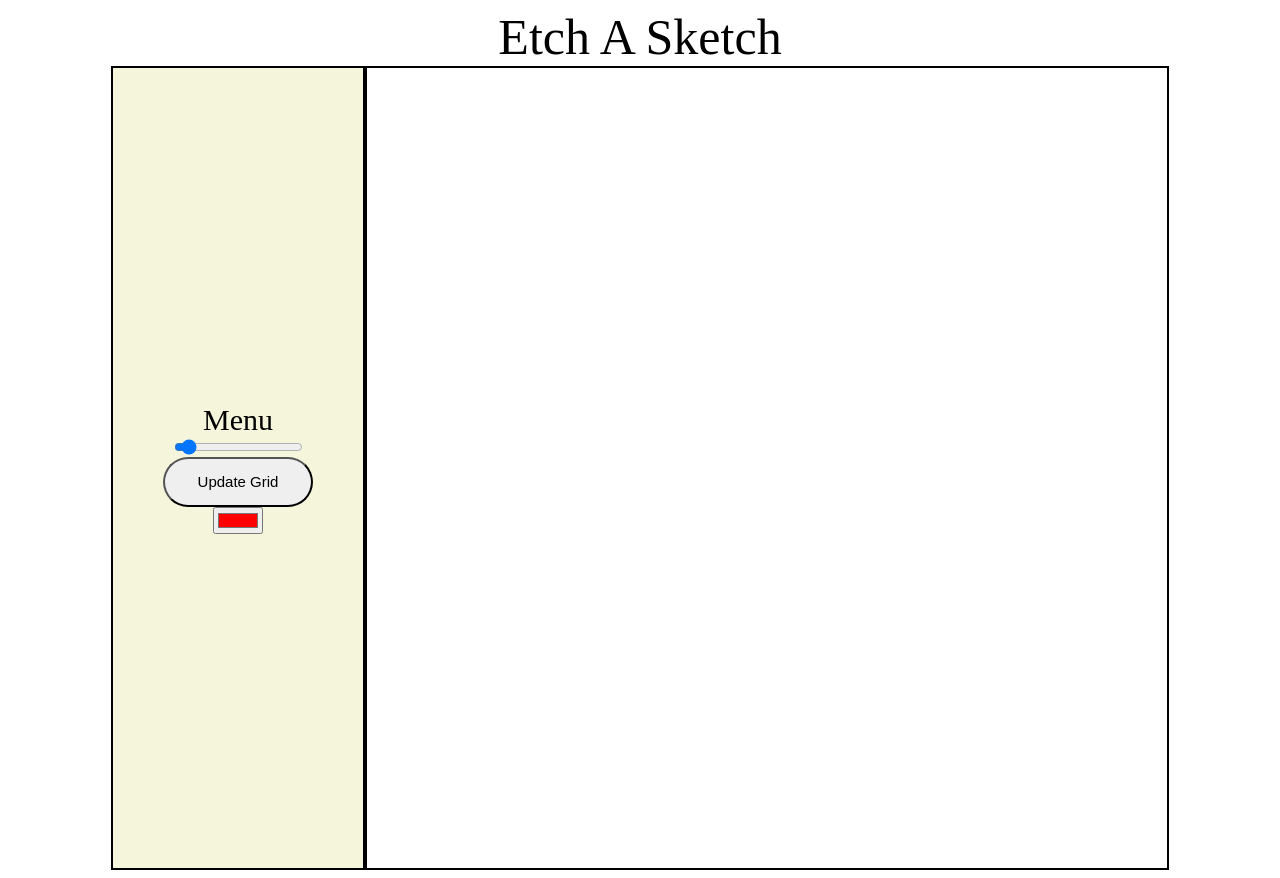
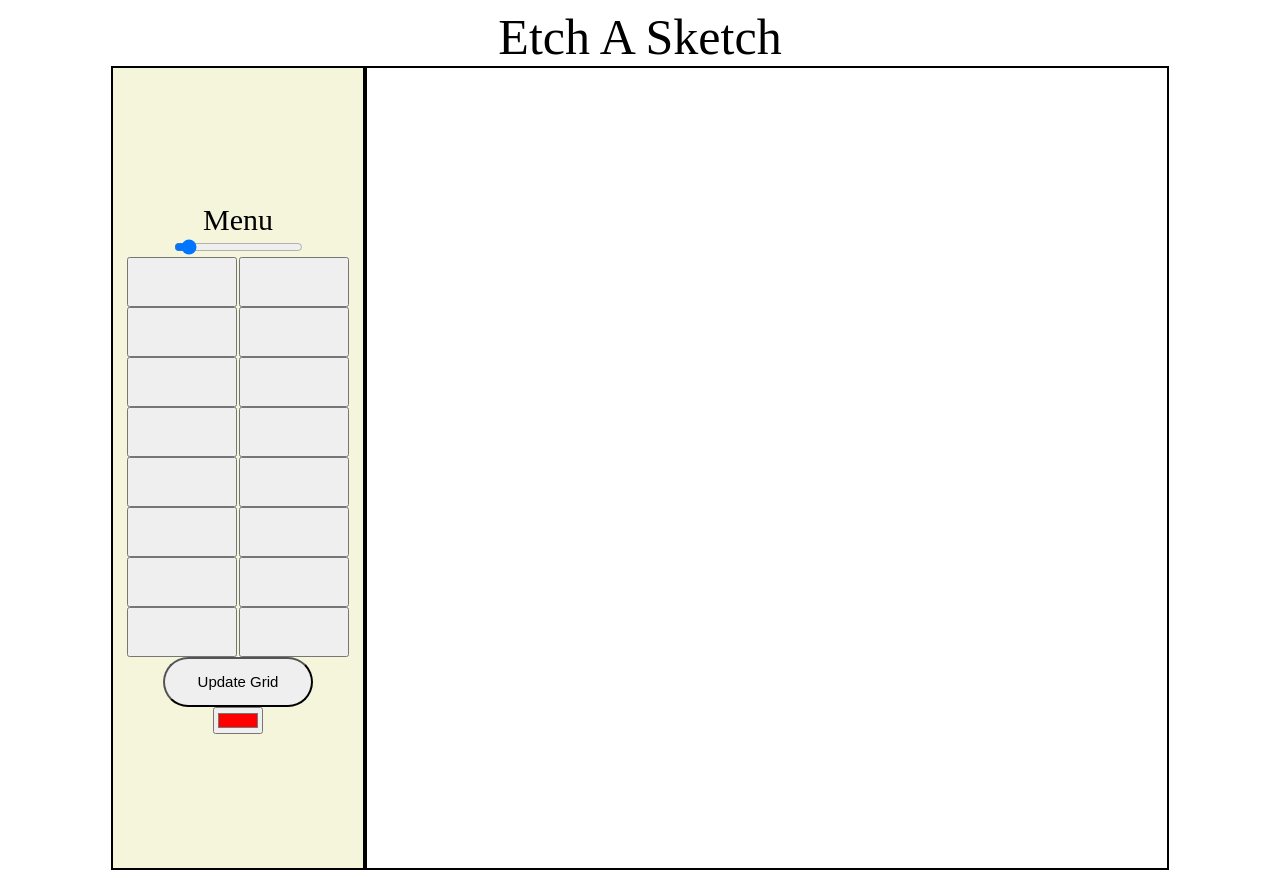
Before and after one commit to zjaytumamaop/etch-a-sketch, a plain HTML site: page index.html in a window 1280 px wide. Drawn offline with Linux system fonts and the light colour scheme.

Commit message:
scarped the color wheel and having a set 16 colors to choose from

```diff
--- a/index.html
+++ b/index.html
@@ -15,6 +15,24 @@
         <div class="menu">
             <div class="menuTitle">Menu</div>
             <input type='range' min="10" max="100"value='16'class='slider' id="slider">
+            <div class="colorPicker">
+                <button class="color" id="red"></button>
+                <button class="color" id="red"></button>
+                <button class="color" id="red"></button>
+                <button class="color" id="red"></button>
+                <button class="color" id="red"></button>
+                <button class="color" id="red"></button>
+                <button class="color" id="red"></button>
+                <button class="color" id="red"></button>
+                <button class="color" id="red"></button>
+                <button class="color" id="red"></button>
+                <button class="color" id="red"></button>
+                <button class="color" id="red"></button>
+                <button class="color" id="red"></button>
+                <button class="color" id="red"></button>
+                <button class="color" id="red"></button>
+                <button class="color" id="red"></button>
+            </div>
             <div class='gridNumber' id="buttonNum"></div>
             <button class='updateGrid' id="updateGrid">Update Grid</button>
             <input type='color' id="colorPicker" value="#ff0000">
--- a/script.js
+++ b/script.js
@@ -1,24 +1,20 @@
 //javascript
- let buttonNum = 0;
- let gridNumber = 16;
-
-
-
-
-
-function click() {
+let buttonNum = 0;
+let gridNumber = 16;
+let selectedColor = '#000000';
+function hover() {
     this.classList.add('hoveringDiv')
+    document.documentElement.style.setProperty('--hover-color', selectedColor);
 }
 
-function unclick(){
+function unhover(){
     this.classList.remove('hoveringDiv');
 }
 
-function updateGridNum(){
 
+function updateGridNum(){ // this updates the information of how big the grid is ex: 16 x 16
     const Num = document.getElementById('buttonNum');
     Num.innerHTML = buttonNum + ' X ' + buttonNum;
-
 }
 function settingGrid(){//telling css how many boxes per row  and column
     document.getElementById('grid').style.gridTemplateColumns= `repeat(${gridNumber}, 1fr)`;
@@ -44,8 +40,8 @@ function addDivs(){ // for loop to add divs into the grid
 function addEventListener(){//addes eventlisteners to the divs
     const divs = document.querySelectorAll('.box');
     divs.forEach((div) => {
-    div.addEventListener('mouseover', click);
-    div.addEventListener('mousedown', unclick );
+    div.addEventListener('mouseover', hover);
+    div.addEventListener('mousedown', unhover );
 
     //adds eventlistner to the slider to display the grid format before updating
     const changingGridNumber = document.getElementById('slider');
@@ -53,7 +49,7 @@ function addEventListener(){//addes eventlisteners to the divs
     })
 }
 
-function setGridValue(){
+function setGridValue(){ //gets how big the grid is on each side with a slider in html
     gridNumber = document.getElementById("slider").value;
     buttonNum = gridNumber;
 }
@@ -66,16 +62,10 @@ function update() {
     addEventListener();
 }
 
-        const colorPicker = document.getElementById('colorPicker');
-        const hoveringDiv = document.querySelector('.hoveringDiv');
-
+const colorPicker = document.getElementById('colorPicker');
         colorPicker.addEventListener('input', function(event){
-            const selectedColor = event.target.value;
-            document.documentElement.style.setProperty('--hover-color', selectedColor);
-            hoveringDiv.style.backgroundColor = selectedColor;
-        });
-
-
+        selectedColor = event.target.value;
+    });
 
     const grid = document.getElementById('updateGrid');
     grid.addEventListener('click', update);
--- a/style.css
+++ b/style.css
@@ -26,7 +26,20 @@ body {
 .menuTitle{
     font-size: 30px;
 }
+.colorPicker{
+    height:400px;
+    width: 225px;
+    display: flex;
+    flex-direction: row;
+    flex-wrap: wrap;
+    justify-content: space-around;
+    align-items: center;
+}
 
+.color{
+    height: 50px;
+    width: 110px;
+}
 #gridNumber{
     font-size: 15px;
 }
@@ -51,7 +64,7 @@ body {
 
 .hoveringDiv{
     background-color: var(--hover-color);
-    /*animation: fade 1s ease-in-out;*/
+
 }
 
 :root {
```
Also changed, not shown: 1 other file.
